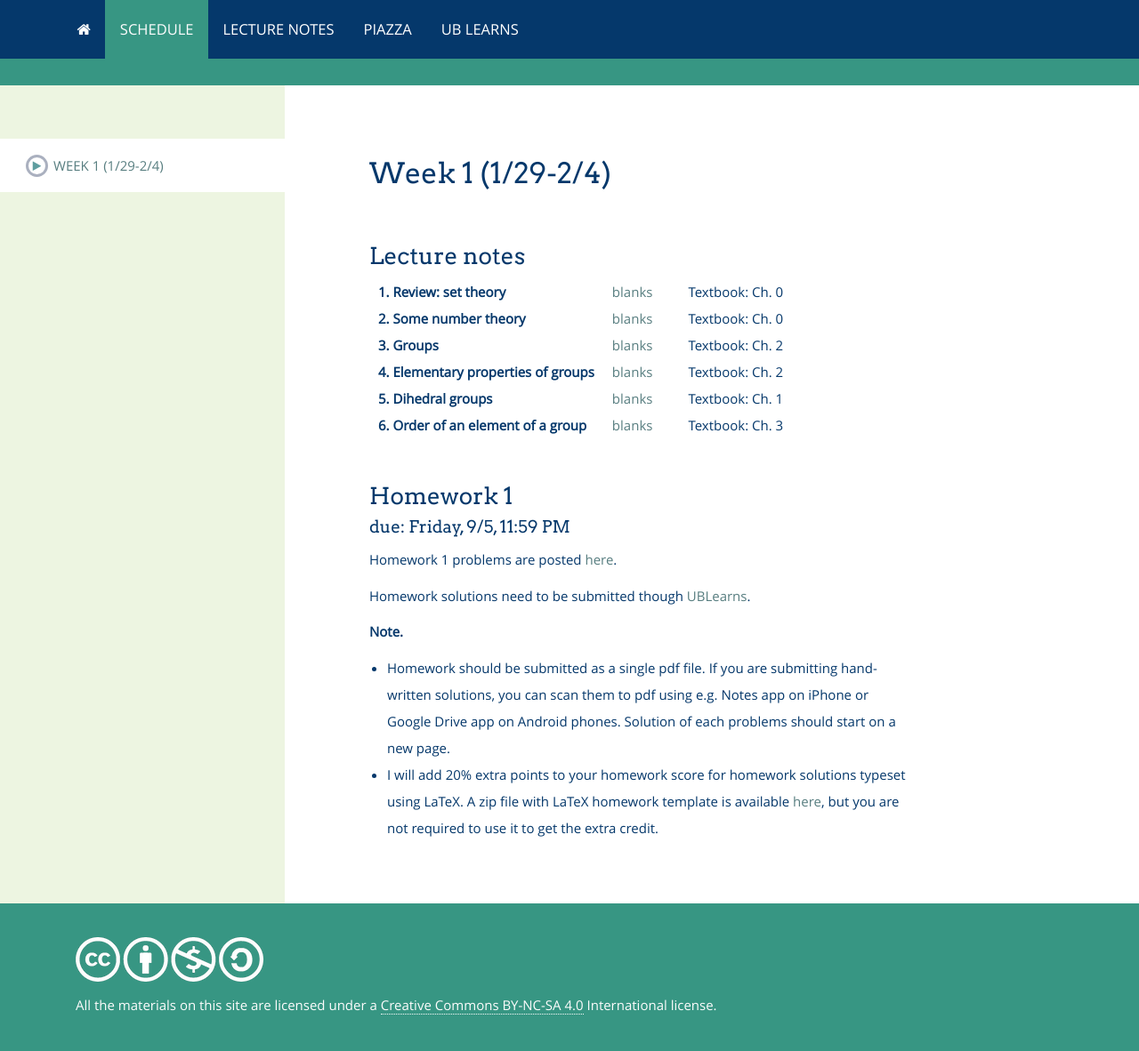
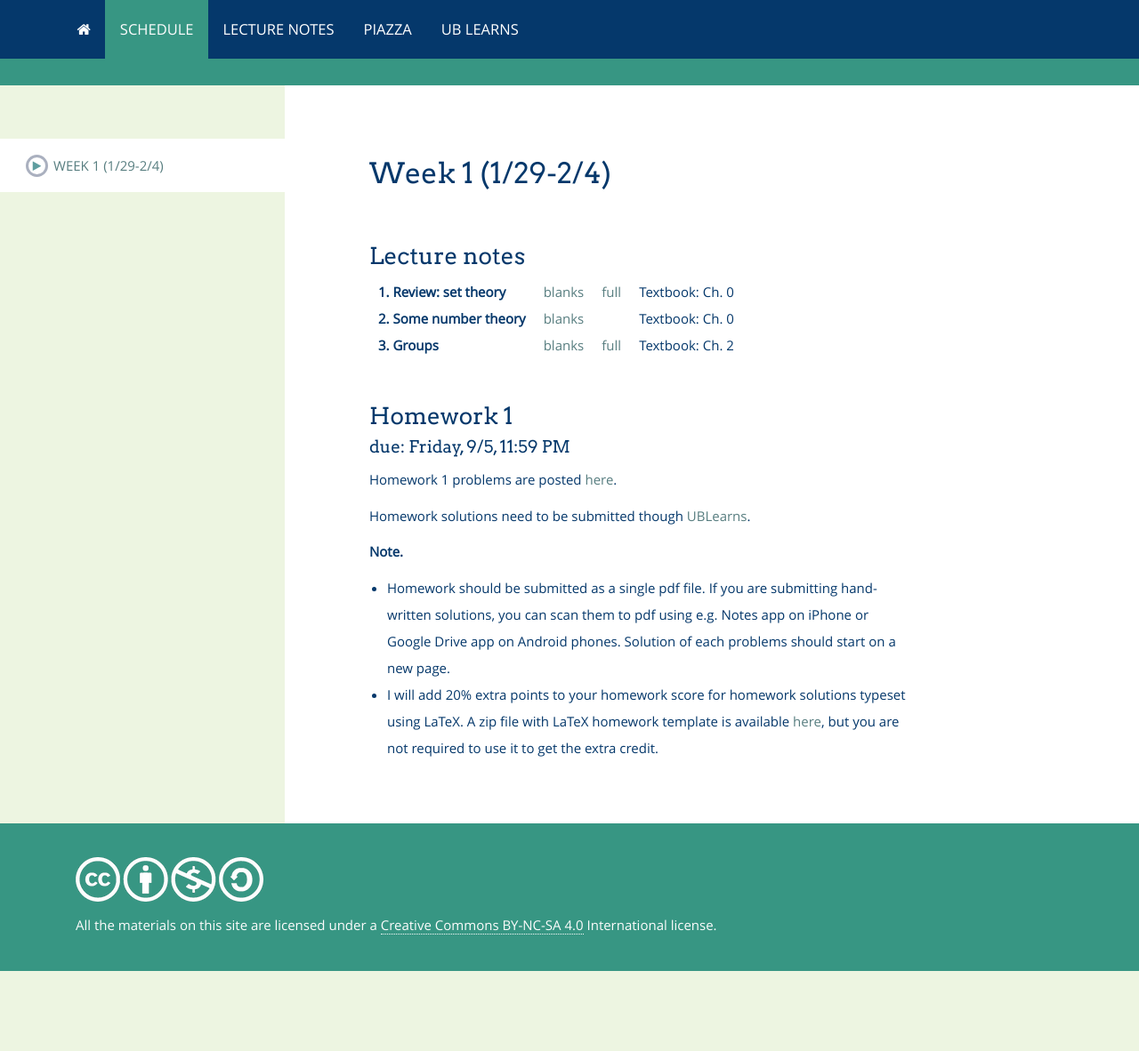
Before and after one commit to bbadzioch/419_site, a Jekyll site: the page built from modules/schedule/_posts/2000-01-01-week_1.md, in a window 1280 px wide. Shown: the whole page at 89% size. Built offline with Jekyll 4.4.1, drawn with Linux system fonts in a browser that asks for light colours; nearby versions of some CDN libraries; after the commit the page ends 1092 px from its top, so only the background shows below that.

Commit message:
Update 2000-01-01-week_1.md

```diff
--- a/modules/schedule/_posts/2000-01-01-week_1.md
+++ b/modules/schedule/_posts/2000-01-01-week_1.md
@@ -5,23 +5,14 @@ published: true
 chapters:
     - title: "1. Review: set theory"
       textbook: "Ch. 0"
-      complete: false
+      complete: true
     - title: "2. Some number theory"
       textbook: "Ch. 0"
       publish: true
       complete: false
     - title: "3. Groups"
       textbook: "Ch. 2"
-      complete: false
-    - title: "4. Elementary properties of groups"
-      textbook: "Ch. 2"
-      complete: false
-    - title: "5. Dihedral groups"
-      textbook: "Ch. 1"
-      complete: false
-    - title: "6. Order of an element of a group"
-      textbook: "Ch. 3"
-      complete: false
+      complete: true
 
 
 homework: true
```
